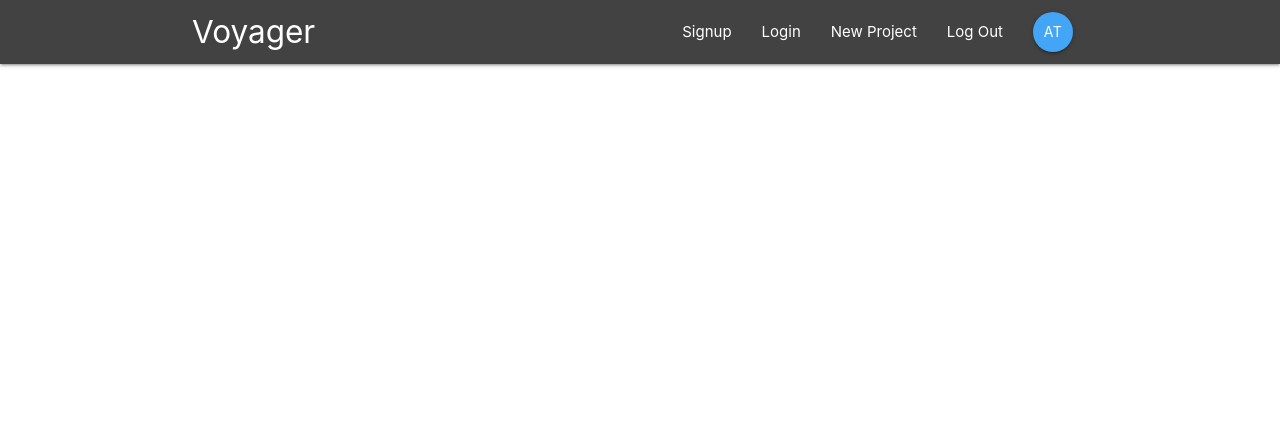
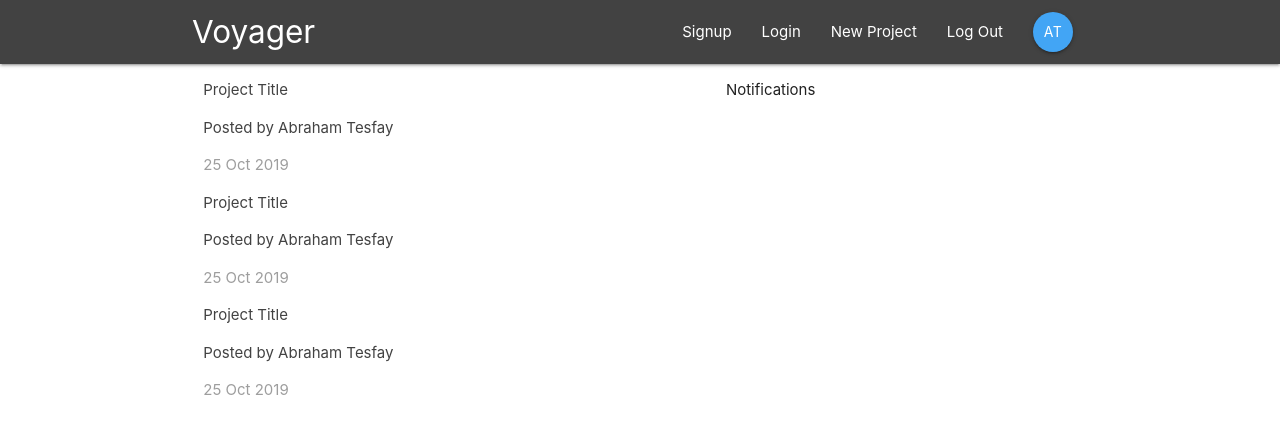
Before and after one commit to atesfay/Voyager, a React (Create React App) app: page / in a window 1280 px wide. Shown: the top 434 px of the page. Built offline with nearby package versions, Linux system fonts and the light colour scheme.

Commit message:
Add Dashbord and  Project Card Components

```diff
--- a/src/App.js
+++ b/src/App.js
@@ -1,13 +1,18 @@
 import React from 'react';
-import { BrowserRouter } from 'react-router-dom'
+import { BrowserRouter, Switch, Route } from 'react-router-dom'
 import Navbar from './components/layout/Navbar'
+import Dashboard from './components/dashboard/Dashboard';
+
 
 
 function App() {
   return (
     <BrowserRouter>
       <div className="App">
-        <Navbar/>
+        <Navbar/ >
+        <Switch>
+          <Route path='/' component={Dashboard} />
+        </Switch>
       </div>
     </BrowserRouter>
   );
--- a/src/components/dashboard/Dashboard.js
+++ b/src/components/dashboard/Dashboard.js
@@ -1,5 +1,6 @@
 import React, { Component } from 'react'
 import Notification from './Notification'
+import ProjectList from '../projects/ProjectList'
 
 
 class Dashboard extends Component {
@@ -8,6 +9,7 @@ class Dashboard extends Component {
             <div className="dashboard container">
                 <div className="row">
                     <div className="col s12 m6">
+                        <ProjectList />
                     </div>
                     <div className="col s12 m5 offset-m1">
                         <Notification />
@@ -18,3 +20,5 @@ class Dashboard extends Component {
         )
     }
 }
+
+export default Dashboard;
--- a/src/components/dashboard/Notification.js
+++ b/src/components/dashboard/Notification.js
@@ -8,4 +8,4 @@ const Notifications = () => {
     )
 }
 
-export default Notifications
+export default Notifications;
--- a/src/components/layout/Navbar.js
+++ b/src/components/layout/Navbar.js
@@ -17,4 +17,4 @@ const Navbar = () =>{
     )
 }
 
-export default Navbar
+export default Navbar;
--- a/src/components/layout/SignedInLinks.js
+++ b/src/components/layout/SignedInLinks.js
@@ -11,4 +11,4 @@ const SignedInLinks = () => {
     )
 }
 
-export default SignedInLinks
+export default SignedInLinks;
--- a/src/components/layout/SignedOutLinks.js
+++ b/src/components/layout/SignedOutLinks.js
@@ -10,4 +10,4 @@ const SignedOutLinks = () => {
     )
 }
 
-export default SignedOutLinks
+export default SignedOutLinks;
--- a/src/components/projects/ProjectList.js
+++ b/src/components/projects/ProjectList.js
@@ -0,0 +1,35 @@
+import React from 'react'
+
+const ProjectList = () => {
+    return(
+        <div className="project-list section">
+
+            <div className="crad z-depth-0 project-summary">
+                <div className="card-content grey-text text-darken-3">
+                    <span className="card-title">Project Title</span>
+                    <p>Posted by Abraham Tesfay</p>
+                    <p className="grey-text">25 Oct 2019</p>
+                </div>
+            </div>
+
+            <div className="crad z-depth-0 project-summary">
+                <div className="card-content grey-text text-darken-3">
+                    <span className="card-title">Project Title</span>
+                    <p>Posted by Abraham Tesfay</p>
+                    <p className="grey-text">25 Oct 2019</p>
+                </div>
+            </div>
+
+            <div className="crad z-depth-0 project-summary">
+                <div className="card-content grey-text text-darken-3">
+                    <span className="card-title">Project Title</span>
+                    <p>Posted by Abraham Tesfay</p>
+                    <p className="grey-text">25 Oct 2019</p>
+                </div>
+            </div>
+
+        </div>
+    )
+}
+
+export default ProjectList;
```
